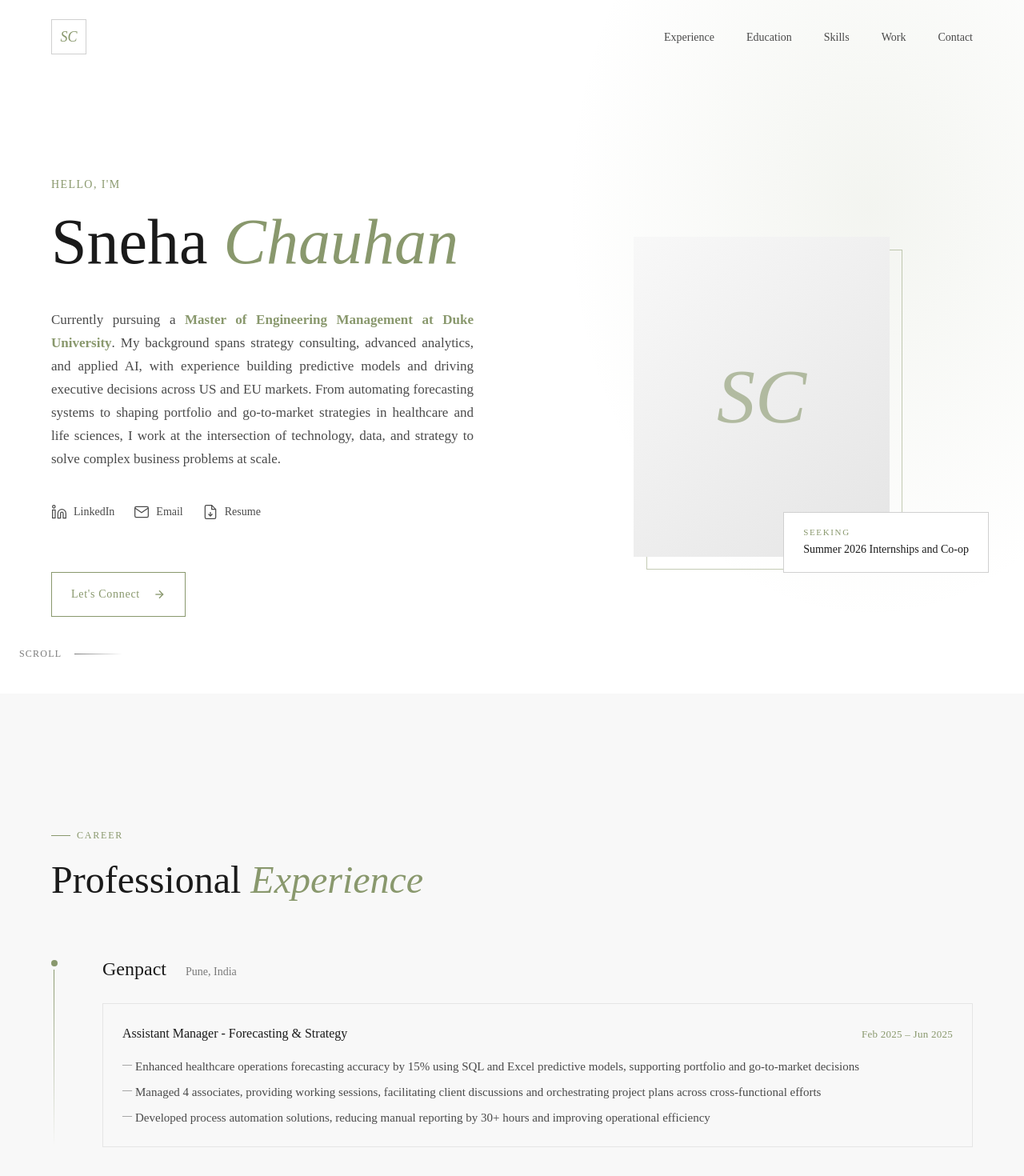
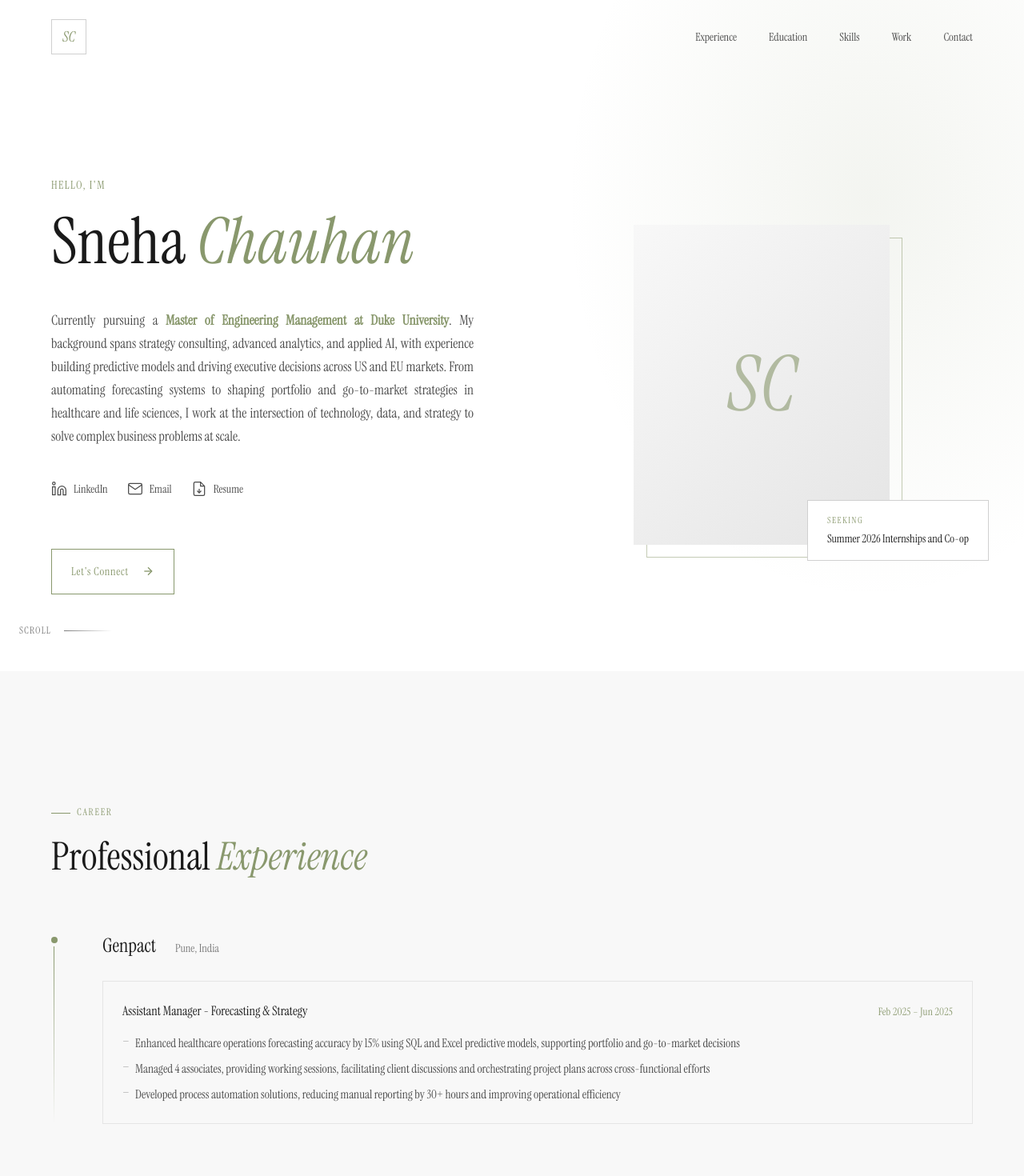
Before and after one commit to snehachauhanduke/snehachauhanduke.github.io, a React (Vite) app: page / in a window 1280 px wide. Shown: the top 1470 px of the page at 80% size. Built offline with nearby package versions, Linux system fonts and the light colour scheme.

Commit message:
updated font back to Serif

```diff
--- a/src/components/Education.css
+++ b/src/components/Education.css
@@ -39,7 +39,7 @@
 }
 
 .education__institution {
-  font-family: var(--font-inter);
+  font-family: var(--font-serif);
   font-size: 1.25rem;
   font-weight: 400;
   color: var(--color-text);
--- a/src/components/Experience.css
+++ b/src/components/Experience.css
@@ -43,7 +43,7 @@
 }
 
 .experience__company-name {
-  font-family: var(--font-inter);
+  font-family: var(--font-serif);
   font-size: 1.5rem;
   font-weight: 400;
   color: var(--color-text);
--- a/src/components/Footer.css
+++ b/src/components/Footer.css
@@ -17,7 +17,7 @@
 }
 
 .footer__logo {
-  font-family: var(--font-inter);
+  font-family: var(--font-serif);
   font-size: 1.5rem;
   font-style: italic;
   color: var(--color-accent);
--- a/src/components/Header.css
+++ b/src/components/Header.css
@@ -35,7 +35,7 @@
 }
 
 .header__logo-text {
-  font-family: var(--font-inter);
+  font-family: var(--font-serif);
   font-size: 1.125rem;
   font-style: italic;
   color: var(--color-accent);
--- a/src/components/Hero.css
+++ b/src/components/Hero.css
@@ -46,7 +46,7 @@
 }
 
 .hero__name {
-  font-family: var(--font-inter);
+  font-family: var(--font-serif);
   font-size: clamp(3rem, 8vw, 5rem);
   font-weight: 400;
   line-height: 1.1;
@@ -154,7 +154,7 @@
 }
 
 .hero__image-placeholder span {
-  font-family: var(--font-inter);
+  font-family: var(--font-serif);
   font-size: 6rem;
   font-style: italic;
   color: var(--color-accent);
--- a/src/components/Projects.css
+++ b/src/components/Projects.css
@@ -15,7 +15,7 @@
 }
 
 .projects__title {
-  font-family: var(--font-inter);
+  font-family: var(--font-serif);
   font-size: clamp(2rem, 5vw, 3rem);
   font-weight: 400;
   color: var(--color-text);
@@ -81,7 +81,7 @@
 }
 
 .project-card__image-placeholder span {
-  font-family: var(--font-inter);
+  font-family: var(--font-serif);
   font-size: 6rem;
   font-style: italic;
   color: var(--color-accent);
@@ -117,7 +117,7 @@
 }
 
 .project-card__title {
-  font-family: var(--font-inter);
+  font-family: var(--font-serif);
   font-size: 1.75rem;
   font-weight: 400;
   color: var(--color-text);
--- a/src/components/Skills.css
+++ b/src/components/Skills.css
@@ -74,7 +74,7 @@
 }
 
 .skills__interests-title {
-  font-family: var(--font-inter);
+  font-family: var(--font-serif);
   font-size: 1.125rem;
   font-weight: 400;
   font-style: italic;
--- a/src/styles/App.css
+++ b/src/styles/App.css
@@ -36,7 +36,7 @@ section:nth-child(even) {
 }
 
 .section-title {
-  font-family: var(--font-inter);
+  font-family: var(--font-serif);
   font-size: clamp(2rem, 5vw, 3rem);
   font-weight: 400;
   color: var(--color-text);
--- a/src/styles/index.css
+++ b/src/styles/index.css
@@ -37,7 +37,7 @@ html {
 }
 
 body {
-  font-family: var(--font-inter);
+  font-family: var(--font-serif);
   background-color: var(--color-bg);
   color: var(--color-text);
   line-height: 1.6;
```
